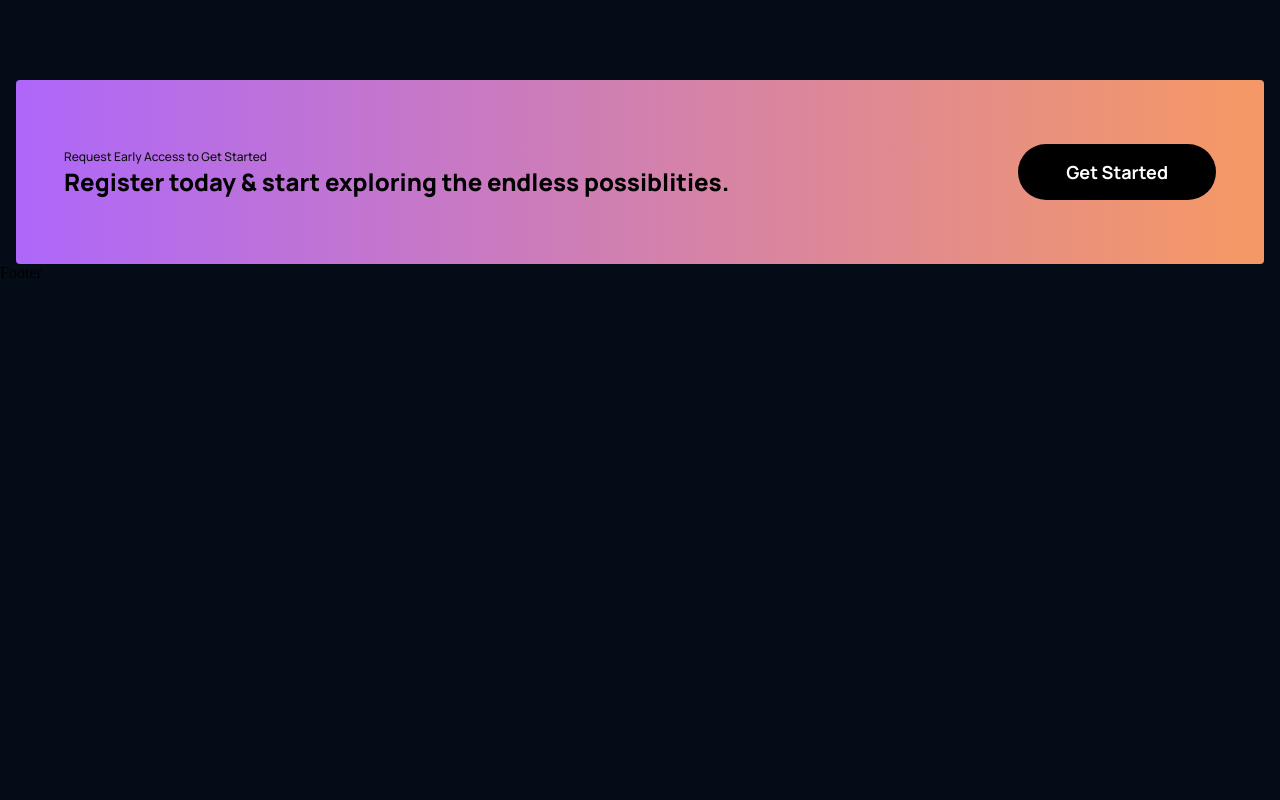
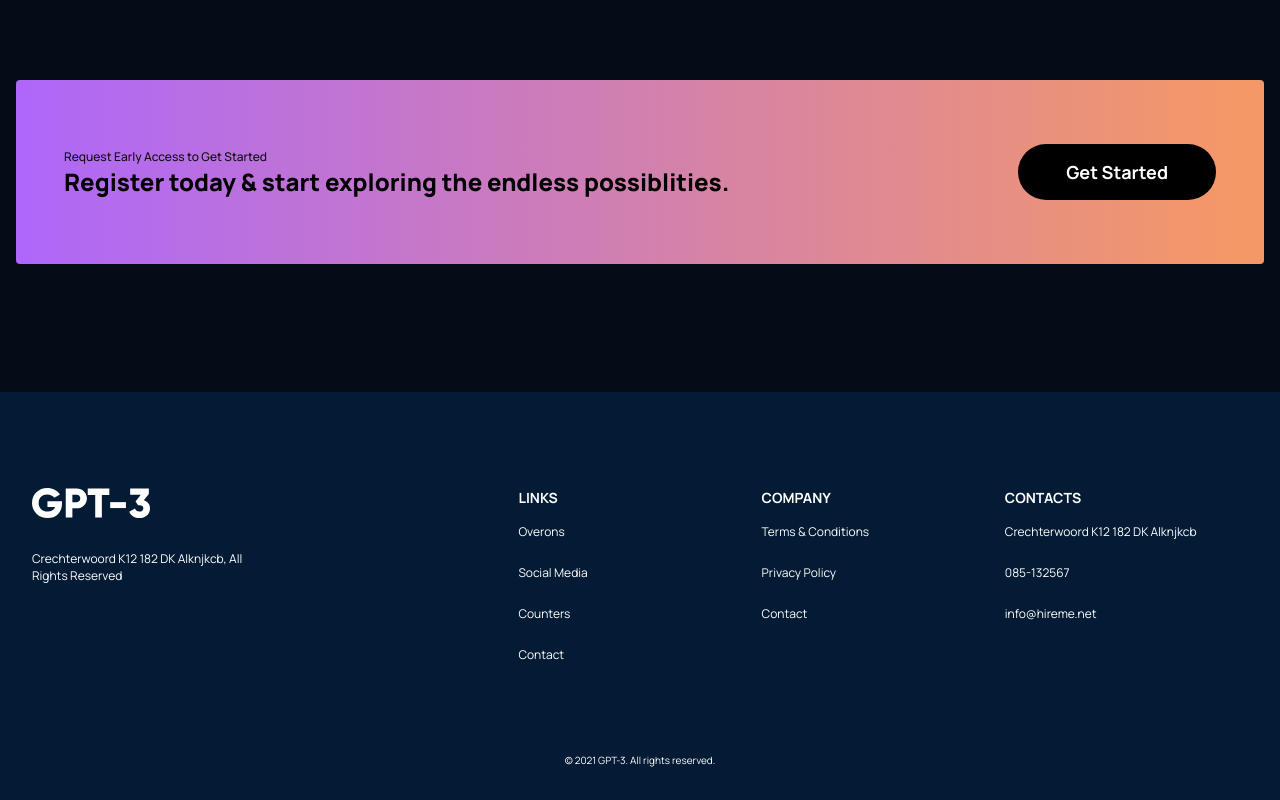
Before and after one commit to that-webdev-dude/GPT3-landing-page, a React (Vite) app: page / in a window 1280 px wide. Shown: the part 2900-3700 px from the top of the page. Before the commit the page ends 3182 px from the top, so only its background shows below. Built offline with nearby package versions, Linux system fonts and the light colour scheme.

Commit message:
footer completed

```diff
--- a/src/App.css
+++ b/src/App.css
@@ -20,6 +20,10 @@
   width: 100%;
   max-width: 1440px;
   padding: 0 1rem;
+}
+
+.color__footer {
+  background-color: var(--color-footer);
 }
 
 .gradient__bg {
--- a/src/App.jsx
+++ b/src/App.jsx
@@ -15,7 +15,9 @@
       <Features />
       <Possibility />
       <CTA />
-      <Footer></Footer>
+      <div className="color__footer">
+        <Footer />
+      </div>
     </div>
   );
 }
--- a/src/containers/Footer.css
+++ b/src/containers/Footer.css
@@ -0,0 +1,68 @@
+/* Footer.css */
+.footer {
+  color: white;
+  padding: 6rem 1rem 2rem;
+  margin-top: 8rem;
+  color: #fff;
+  font-family: var(--font-family);
+  font-size: 0.75rem;
+  font-style: normal;
+  font-weight: 400;
+  line-height: normal;
+}
+.footer-content {
+  display: flex;
+  align-items: flex-start;
+  justify-content: space-between;
+  margin-bottom: 4rem;
+}
+
+.footer-content-heading {
+  flex: 2;
+}
+.footer-content-heading-logo {
+  margin-bottom: 2rem;
+  width: 7.375rem;
+  height: 1.875rem;
+  flex-shrink: 0;
+}
+.footer-content-heading-address {
+  max-width: 50%;
+}
+
+.footer-content-links,
+.footer-content-company,
+.footer-content-contacts {
+  flex: 1;
+  display: flex;
+  flex-direction: column;
+}
+
+.footer-content a {
+  margin-bottom: 1.5rem;
+}
+
+.footer-content h3 {
+  margin-bottom: 1rem;
+}
+
+.footer-copyright {
+  text-align: center;
+}
+
+@media screen and (max-width: 1050px) {
+  .footer-content-heading {
+    flex: 1;
+  }
+}
+@media screen and (max-width: 700px) {
+  .footer-content {
+    flex-direction: column;
+  }
+  .footer-content > :not(:last-child) {
+    margin-bottom: 2rem;
+  }
+  .footer-content-heading-address {
+    max-width: 100%;
+  }
+}
--- a/src/containers/Footer.jsx
+++ b/src/containers/Footer.jsx
@@ -1,7 +1,68 @@
 import React from "react";
+import logoImageURL from "../assets/logo.svg";
 import "./Footer.css";
+
+const FooterLink = ({ href, text }) => {
+  return <a href={href}>{text}</a>;
+};
+
+const footerLinkData = [
+  { href: "#", text: "Overons" },
+  { href: "#", text: "Social Media" },
+  { href: "#", text: "Counters" },
+  { href: "#", text: "Contact" },
+];
+
+const footerCompanyData = [
+  { href: "#", text: "Terms & Conditions" },
+  { href: "#", text: "Privacy Policy" },
+  { href: "#", text: "Contact" },
+];
+
+const footerContactData = [
+  { href: "#", text: "Crechterwoord K12 182 DK Alknjkcb" },
+  { href: "#", text: "085-132567" },
+  { href: "#", text: "info@hireme.net" },
+];
+
 const Footer = () => {
-  return <div>Footer</div>;
+  return (
+    <div id="footer" className="container">
+      <div className="footer">
+        <div className="footer-content">
+          <div className="footer-content-heading">
+            <div className="footer-content-heading-logo">
+              <img src={logoImageURL} alt="logo" />
+            </div>
+            <div className="footer-content-heading-address">
+              Crechterwoord K12 182 DK Alknjkcb, All Rights Reserved
+            </div>
+          </div>
+          <div className="footer-content-links">
+            <h3>LINKS</h3>
+            {footerLinkData.map((item, index) => (
+              <FooterLink key={index} href={item.href} text={item.text} />
+            ))}
+          </div>
+          <div className="footer-content-company">
+            <h3>COMPANY</h3>
+            {footerCompanyData.map((item, index) => (
+              <FooterLink key={index} href={item.href} text={item.text} />
+            ))}
+          </div>
+          <div className="footer-content-contacts">
+            <h3>CONTACTS</h3>
+            {footerContactData.map((item, index) => (
+              <FooterLink key={index} href={item.href} text={item.text} />
+            ))}
+          </div>
+        </div>
+        <div className="footer-copyright">
+          <small>© 2021 GPT-3. All rights reserved.</small>
+        </div>
+      </div>
+    </div>
+  );
 };
 
 export default Footer;
```
